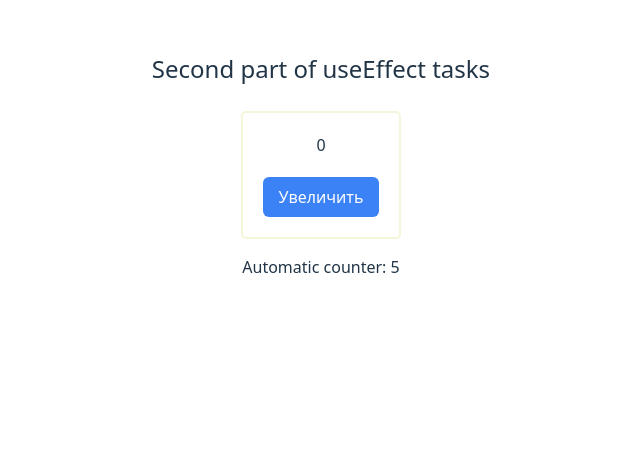
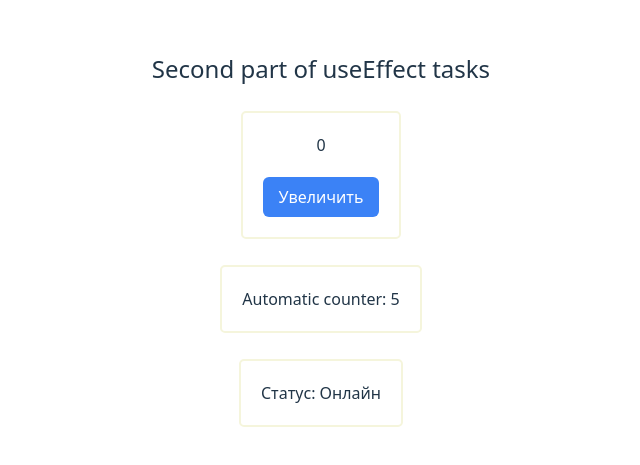
Before and after one commit to milenskirinat/useEffectTasksPartTwo, a React (Vite) app: page / in a window 1280 px wide. Shown: the part 147-612 px from the top of the page, without its empty margins (319-959 px from the left). Built offline with nearby package versions, Linux system fonts and the light colour scheme.

Commit message:
task 3 online/ofline done

```diff
--- a/src/App.tsx
+++ b/src/App.tsx
@@ -1,5 +1,6 @@
 import PageTitleCounter from "./components/PageTitleCounter";
 import AutoTimer from "./components/AutoTimer.tsx";
+import OnlineStatus from "./components/OnlineStatus.tsx";
 
 function App() {
   return (
@@ -11,6 +12,7 @@ function App() {
           </h2>
           <PageTitleCounter />
           <AutoTimer />
+          <OnlineStatus />
         </div>
       </div>
     </>
--- a/src/components/AutoTimer.tsx
+++ b/src/components/AutoTimer.tsx
@@ -1,4 +1,5 @@
 import { useState, useEffect } from "react";
+import "./Card.css";
 
 export default function AutoTimer() {
   const [counter, setCounter] = useState(0);
@@ -13,7 +14,7 @@ export default function AutoTimer() {
   }, []);
 
   return (
-    <div>
+    <div className="Card">
       <p>Automatic counter: {counter}</p>
     </div>
   );
--- /dev/null
+++ b/src/components/OnlineStatus.tsx
@@ -0,0 +1,34 @@
+import "./Card.css";
+import { useState, useEffect } from "react";
+
+export default function OnlineStatus() {
+  const [isonline, setIsOnline] = useState(true);
+
+  useEffect(() => {
+    console.log("Компонет загрузился");
+
+    window.addEventListener("online", handleOnline);
+    window.addEventListener("offline", handleOffline);
+
+    return () => {
+      window.removeEventListener("online", handleOnline);
+      window.removeEventListener("offline", handleOffline);
+    };
+  }, []);
+
+  const handleOnline = () => {
+    console.log("Wow, tenés internet, muy bien");
+    setIsOnline(true);
+  };
+
+  const handleOffline = () => {
+    console.log("No tienes INTERNET amigo");
+    setIsOnline(false);
+  };
+
+  return (
+    <div className="Card">
+      <p>Статус: {isonline ? "Онлайн" : "Офлайн"}</p>
+    </div>
+  );
+}
```
